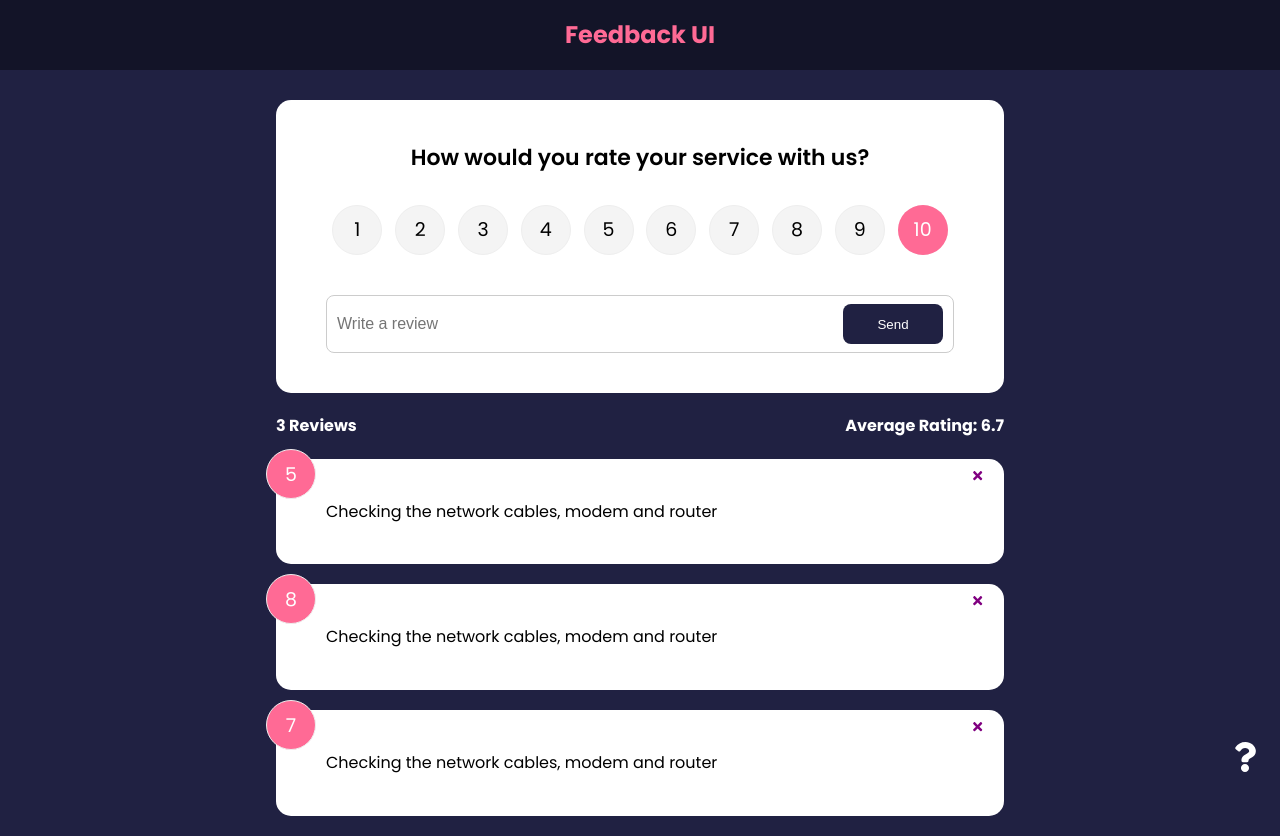
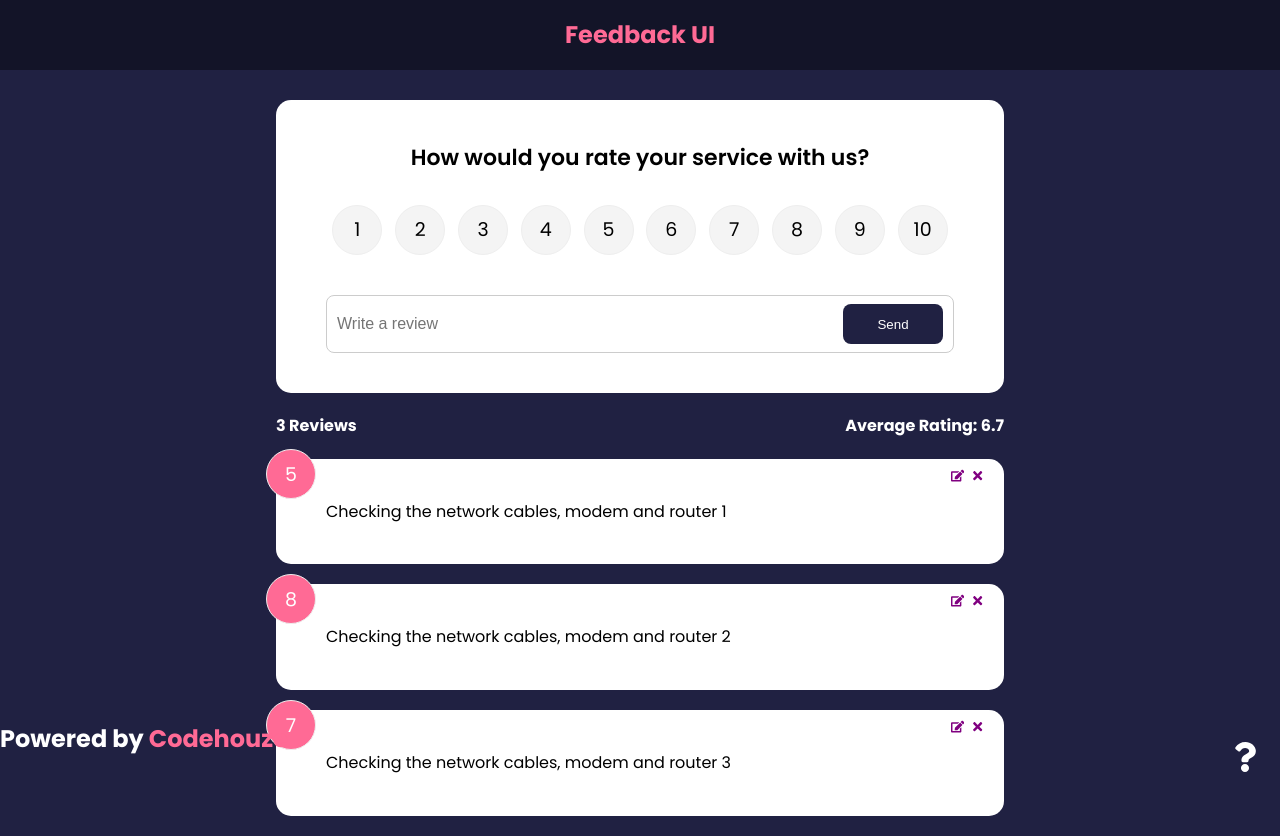
Before and after one commit to Codehouze/Feedback-App, a React (Create React App) app: page / in a window 1280 px wide. Built offline with nearby package versions, Linux system fonts and the light colour scheme.

Commit message:
add update function

```diff
--- a/src/App.js
+++ b/src/App.js
@@ -1,57 +1,42 @@
-import { v4 as uuidv4 } from "uuid";
 import { BrowserRouter as Router, Routes, Route } from "react-router-dom";
-import { useState } from "react";
 import Header from "./Components/Header";
 import FeedbackList from "./Components/FeedbackList";
-import FeedbackData from "./data/FeedbackData";
 import FeedbackStats from "./Components/FeedbackStats";
 import FeedbackForm from "./Components/FeedbackForm";
 import AboutPage from "./pages/AboutPage";
-import AboutIconLink from "./Components/AboutIconLink"
+import { FeedbackProvider } from "./Context/FeedbackContext";
+import AboutIconLink from "./Components/AboutIconLink";
 
 function App() {
-  const [feedback, setFeedback] = useState(FeedbackData);
-
-  const addFeedback = (newFeedback) => {
-    newFeedback.id = uuidv4();
-    setFeedback([newFeedback, ...feedback]);
-  };
-
-  const deleteFeedback = (id) => {
-    if (window.confirm("Are you sure you want to delete ?")) {
-      setFeedback(feedback.filter((item) => item.id !== id));
-    }
-  };
   return (
-
-   <Router>
-      <Header />
+    <FeedbackProvider>
+      <Router>
+        <Header />
 
         <div className="container">
           <Routes>
             <Route
-          path='/'
-          element={
-            <>
-              <FeedbackForm handleAdd={addFeedback} />
-              <FeedbackStats feedback={feedback} />
-              <FeedbackList feedback={feedback} handleDelete={deleteFeedback} />
-            </>
+              path="/"
+              element={
+                <>
+                  <FeedbackForm />
+                  <FeedbackStats />
+                  <FeedbackList />
+                </>
               }
-
             ></Route>
             <Route path="/about" element={<AboutPage />} />
           </Routes>
 
           <AboutIconLink />
         </div>
-        {/* <div className="footer">
+        <div className="footer">
           <h2>
             Powered by<a href="https://github.com/Codehouze"> Codehouze</a>
           </h2>
-        </div> */}
+        </div>
       </Router>
-
+    </FeedbackProvider>
   );
 }
 
--- a/src/Components/FeedbackForm.jsx
+++ b/src/Components/FeedbackForm.jsx
@@ -1,13 +1,24 @@
-import { useState } from "react";
+import { useState,useContext,useEffect } from "react";
+import FeedbackContext from '../Context/FeedbackContext'
 import RatingSelect from "./RatingSelect";
 import Card from "./shared/Card";
 import Button from "./shared/Button";
-function FeedbackForm({handleAdd}) {
+function FeedbackForm() {
+
   const [text, setText] = useState("");
   const [rating, setRating] = useState(10);
   const [message, setMessage] = useState("");
   const [btnDisabled, setBtnDisabled] = useState(true);
 
+  const {addFeedback, feedbackEdit,updateFeedback} = useContext(FeedbackContext)
+useEffect(()=>{
+ if(feedbackEdit.edit===true)
+  {
+   setBtnDisabled(false)
+   setText(feedbackEdit.item.text)
+   setRating(feedbackEdit.item.rating)
+ }
+},[feedbackEdit])
   const handleTextChange = (e) => {
     if (text === "") {
       setBtnDisabled(true);
@@ -28,8 +39,11 @@
         text,
         rating,
       };
-      handleAdd(newFeedback);
-
+      if(feedbackEdit.edit===true){
+        updateFeedback(feedbackEdit.item.id,newFeedback)
+      }
+      else{ addFeedback(newFeedback);
+      }
       setText('');
     }
   };
--- a/src/Components/FeedbackItem.jsx
+++ b/src/Components/FeedbackItem.jsx
@@ -1,13 +1,20 @@
-import { FaTimes } from 'react-icons/fa'
+import { FaTimes,FaEdit } from 'react-icons/fa'
 import Card from './shared/Card'
+import {useContext} from 'react'
+import FeedbackContext from '../Context/FeedbackContext'
 
-function FeedbackItem({item, handleDelete }) {
+function FeedbackItem({item }) {
+    const{deleteFeedback,editFeedback} = useContext(FeedbackContext)
 
     return (
         <Card >
             <div className="num-display">{item.rating}</div>
-            <button onClick={()=> handleDelete(item.id)} className="close">
+
+            <button onClick={()=> deleteFeedback(item.id)} className="close">
                 <FaTimes color='purple'/>
+            </button>
+            <button onClick={()=> editFeedback(item)} className="edit">
+                <FaEdit color='purple'/>
             </button>
             <div className="text-display">{item.text}</div>
         </Card>
--- a/src/Components/FeedbackList.jsx
+++ b/src/Components/FeedbackList.jsx
@@ -1,6 +1,10 @@
 import { motion, AnimatePresence } from "framer-motion";
+import { useContext } from "react";
 import FeedbackItem from "./FeedbackItem";
-function FeedbackList({ feedback, handleDelete }) {
+import FeedbackContext from "../Context/FeedbackContext";
+
+function FeedbackList({}) {
+  const { feedback } = useContext(FeedbackContext);
   if (!feedback || feedback.length === 0) {
     return <p>No feedback yet..</p>;
   }
@@ -13,26 +17,14 @@
             key={item.id}
             initial={{ opacity: 0 }}
             animate={{ opacity: 1 }}
-            exit={{ opacity:0}}
+            exit={{ opacity: 0 }}
           >
-            <FeedbackItem
-              key={item.id}
-              item={item}
-              handleDelete={handleDelete}
-            />
+            <FeedbackItem key={item.id} item={item} />
           </motion.div>
         ))}
       </AnimatePresence>
     </div>
   );
-
-  //   return (
-  //     <div className="feedback-list">
-  //       {feedback.map((item) => (
-  //         <FeedbackItem key={item.id} item={item} handleDelete={handleDelete} />
-  //       ))}
-  //     </div>
-  //   );
 }
 
 export default FeedbackList;
--- a/src/Components/FeedbackStats.jsx
+++ b/src/Components/FeedbackStats.jsx
@@ -1,6 +1,8 @@
-import PropTypes from 'prop-types'
-function FeedbackStats({feedback}) {
+import {useContext} from 'react';
+import FeedbackContext from '../Context/FeedbackContext';
+function FeedbackStats() {
     // calculate average rating
+    const {feedback}= useContext(FeedbackContext);
     let average = feedback.reduce((acc,cur)=>{
         return acc + cur.rating
 
@@ -14,7 +16,5 @@
     )
 }
 
-FeedbackStats.propTypes ={
-    feedback:PropTypes.array.isRequired,
-}
+
 export default FeedbackStats
--- a/src/Components/RatingSelect.jsx
+++ b/src/Components/RatingSelect.jsx
@@ -1,9 +1,17 @@
-import {useState} from "react";
-function RatingSelect({select}) {
+import { useState, useEffect,useContext } from "react";
+import FeedbackContext from "../Context/FeedbackContext";
+function RatingSelect({ select }) {
   const [selected, setSelected] = useState(10);
+
+  const { feedbackEdit } = useContext(FeedbackContext);
+
+  useEffect(() => {
+    setSelected(feedbackEdit.item.rating);
+  }, [feedbackEdit]);
+
   const handleChange = (e) => {
-      setSelected(+e.currentTarget.value)
-      select(+e.currentTarget.value)
+    setSelected(+e.currentTarget.value);
+    select(+e.currentTarget.value);
   };
   return (
     <ul className="rating">
--- /dev/null
+++ b/src/Context/FeedbackContext.js
@@ -0,0 +1,51 @@
+import { createContext, useState } from "react";
+import { v4 as uuidv4 } from "uuid";
+
+const FeedbackContext = createContext();
+
+export const FeedbackProvider = ({ children }) => {
+  const [feedback, setFeedback] = useState([
+    { id: 1, rating: 5, text: "Checking the network cables, modem and router 1" },
+    {
+      id: 2,
+      rating: 8,
+      text: "Checking the network cables, modem and router 2",
+    },
+    {
+      id: 3,
+      rating: 7,
+      text: "Checking the network cables, modem and router 3",
+    },
+  ]);
+
+  const [feedbackEdit , setFeedbackEdit] = useState({
+    item: {},
+    edit: false,
+  });
+
+  const addFeedback = (newFeedback) => {
+    newFeedback.id = uuidv4();
+    setFeedback([newFeedback, ...feedback]);
+  };
+
+  const deleteFeedback = (id) => {
+    if (window.confirm("Are you sure you want to delete ?")) {
+      setFeedback(feedback.filter((item) => item.id !== id));
+    }
+  };
+ //update feedback items
+ const updateFeedback =(id,updItem)=>{
+   console.log(id,updItem)
+ }
+  const editFeedback =(item)=>setFeedbackEdit({
+    item,
+    edit:true
+  })
+  return (
+    <FeedbackContext.Provider value={{ feedback,feedbackEdit, deleteFeedback, addFeedback,editFeedback,updateFeedback }}>
+      {children}
+    </FeedbackContext.Provider>
+  );
+};
+
+export default FeedbackContext;
```
